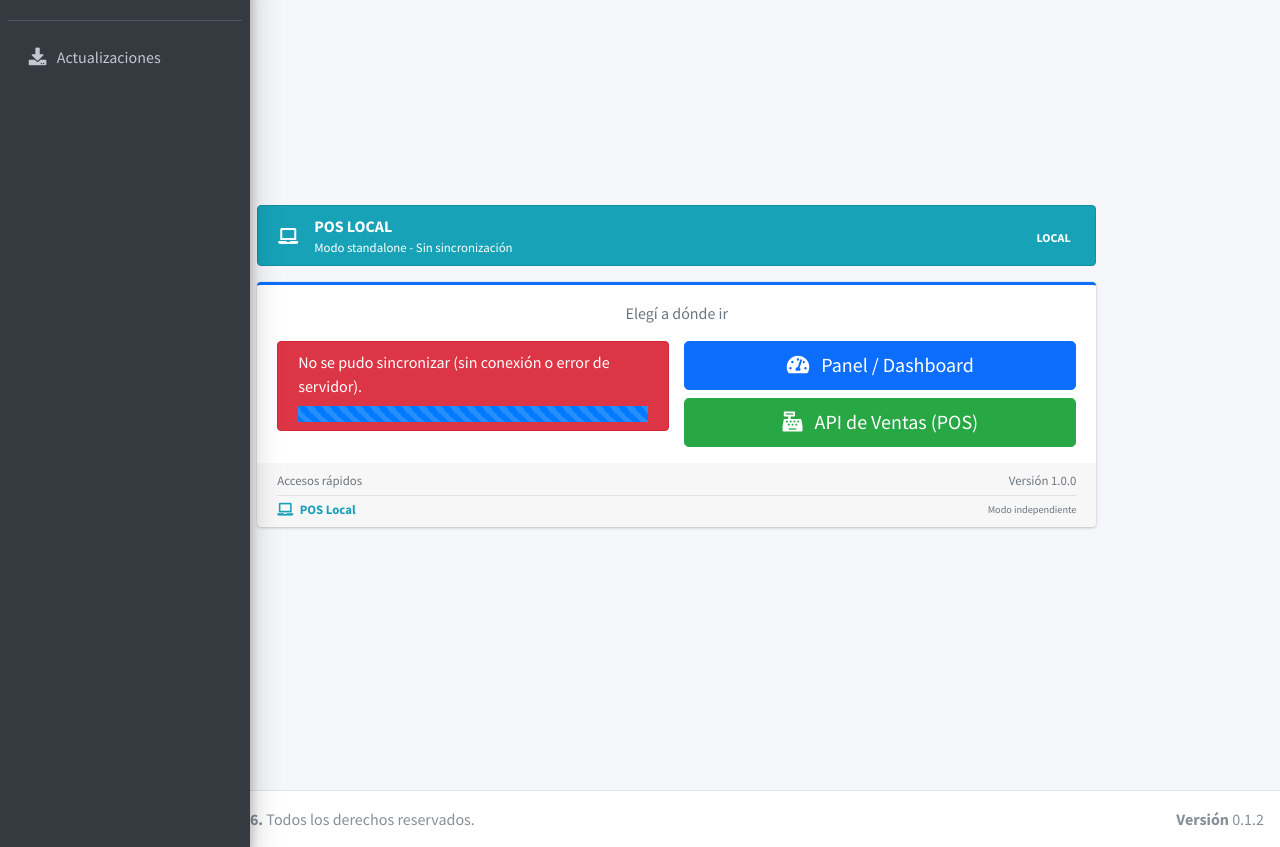
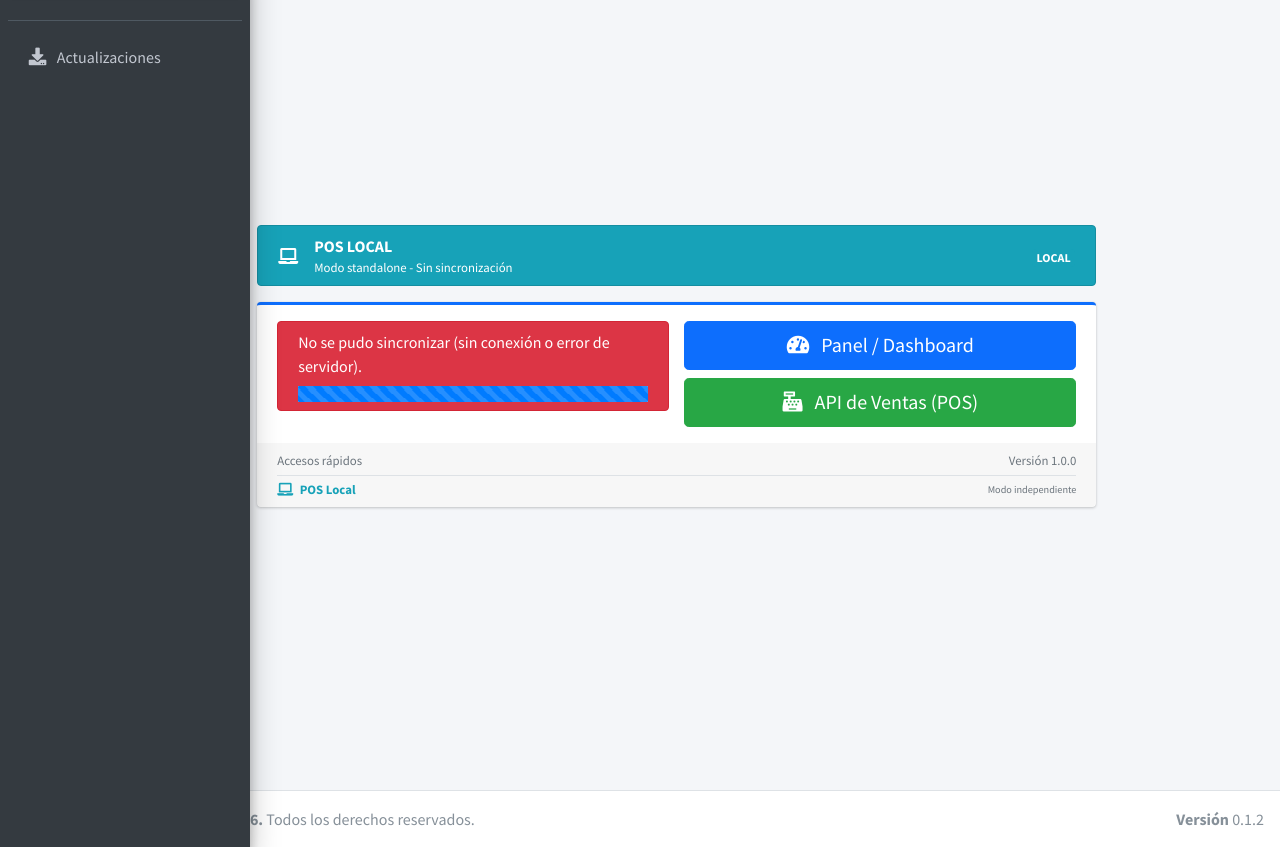
Before and after one commit to galeanolukas/SitioMTCRM, a Django app: template core/erp/templates/launcher.html in a window 1280 px wide. Shown: the part 99-946 px from the top of the page. Run offline with Django 4.2, Linux system fonts and the light colour scheme; the template is opened without the code that fills it, so the values that code supplies are empty; parts of the project's set-up code (start-up, migrations or seed data) failed here and were passed over; some libraries are stand-ins or nearby versions.

Commit message:
Quitar subtitulo 'Elegi a donde ir' del launcher

```diff
--- a/core/erp/templates/launcher.html
+++ b/core/erp/templates/launcher.html
@@ -37,7 +37,6 @@
 
       <div class="card card-outline card-primary">
         <div class="card-body py-3">
-          <p class="mb-3 text-muted text-center">Elegí a dónde ir</p>
 
           <div class="row g-3">
             <!-- Columna Izquierda: Información del Usuario -->
```
